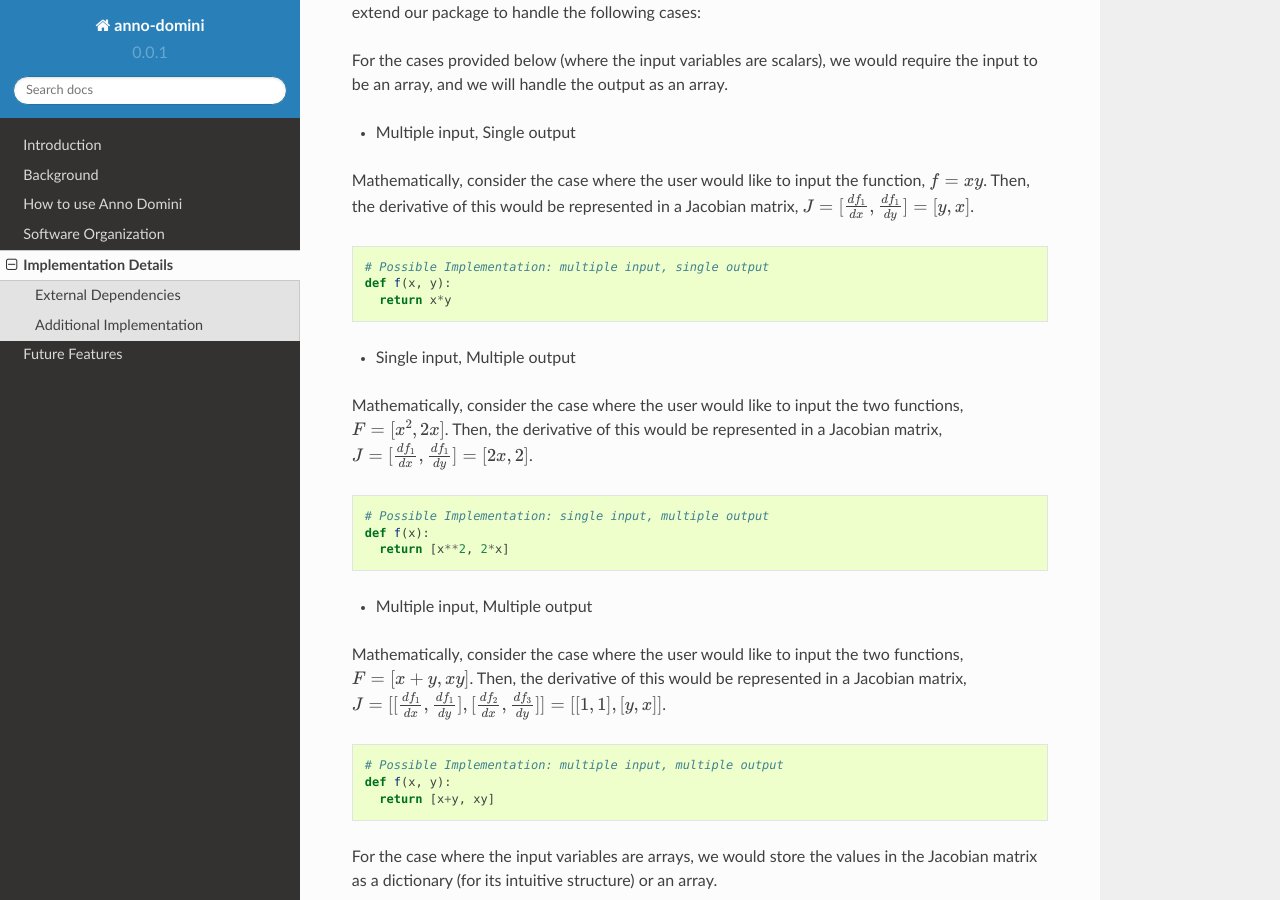
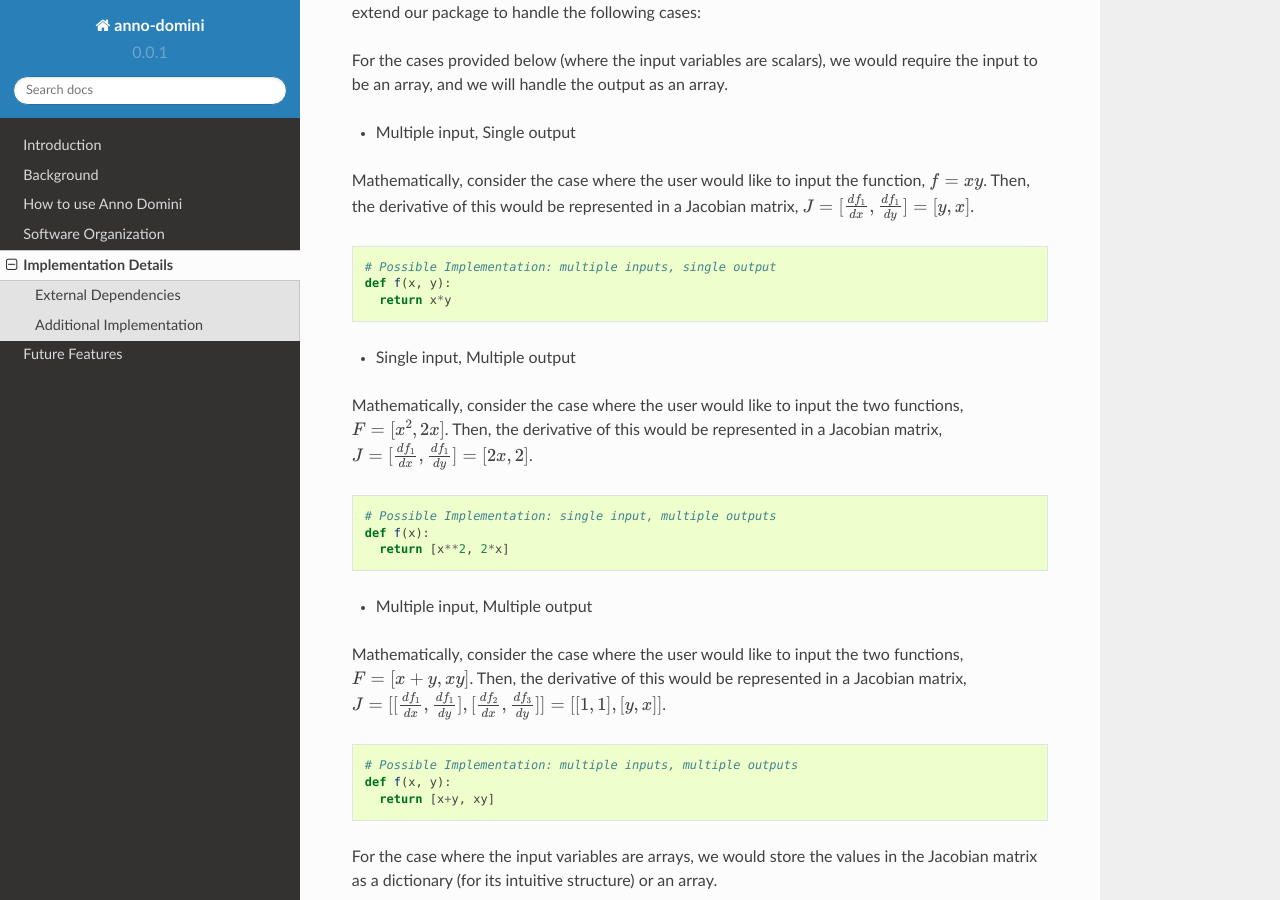
Before and after one commit to anno-domini-207/auto-diff, a Sphinx documentation site: the page built from docs/source/implementation.rst, in a window 1280 px wide and 900 px high, scrolled down 3411 px. Built offline with Sphinx 7.4.7 and the Read the Docs theme 2.0.0, drawn with Linux system fonts in a browser that asks for light colours.

Commit message:
updates to descriptions in implementation

```diff
--- a/docs/source/implementation.rst
+++ b/docs/source/implementation.rst
@@ -149,7 +149,7 @@ Mathematically, consider the case where the user would like to input the functio
 
 .. code-block:: python
 
-    # Possible Implementation: multiple input, single output
+    # Possible Implementation: multiple inputs, single output
     def f(x, y):
       return x*y
 
@@ -162,7 +162,7 @@ Mathematically, consider the case where the user would like to input the two fun
 
 .. code-block:: python
 
-    # Possible Implementation: single input, multiple output
+    # Possible Implementation: single input, multiple outputs
     def f(x):
       return [x**2, 2*x]
 
@@ -175,7 +175,7 @@ Mathematically, consider the case where the user would like to input the two fun
 
 .. code-block:: python
 
-    # Possible Implementation: multiple input, multiple output
+    # Possible Implementation: multiple inputs, multiple outputs
     def f(x, y):
       return [x+y, xy]
 
--- a/docs/source/software_organization.rst
+++ b/docs/source/software_organization.rst
@@ -44,4 +44,4 @@ Packaging
 ---------
 Details on how to install our package are included in the section, **How to use Anno Domini**.
 
-We use Git to develop the package; after we notice that the package is mature, we follow instructions `here <https://python\-packaging.readthedocs.io/en/latest/>`_ to package our code and distribute it on the PyPi. Instead of using a framework such as PyScaffold, we will adhere to the proposed directory structure. We provide necessary documentation via both MD and .rst files (rendered through Sphinx) to provide a clean, readable format on Github.
+We use Git to develop the package; after we notice that the package is mature, we follow instructions `here <https://python\-packaging.readthedocs.io/en/latest/>`_ to package our code and distribute it on PyPi. Instead of using a framework such as PyScaffold, we will adhere to the proposed directory structure. We provide necessary documentation via .rst files (rendered through Sphinx) to provide a clean, readable format on Github.
```
